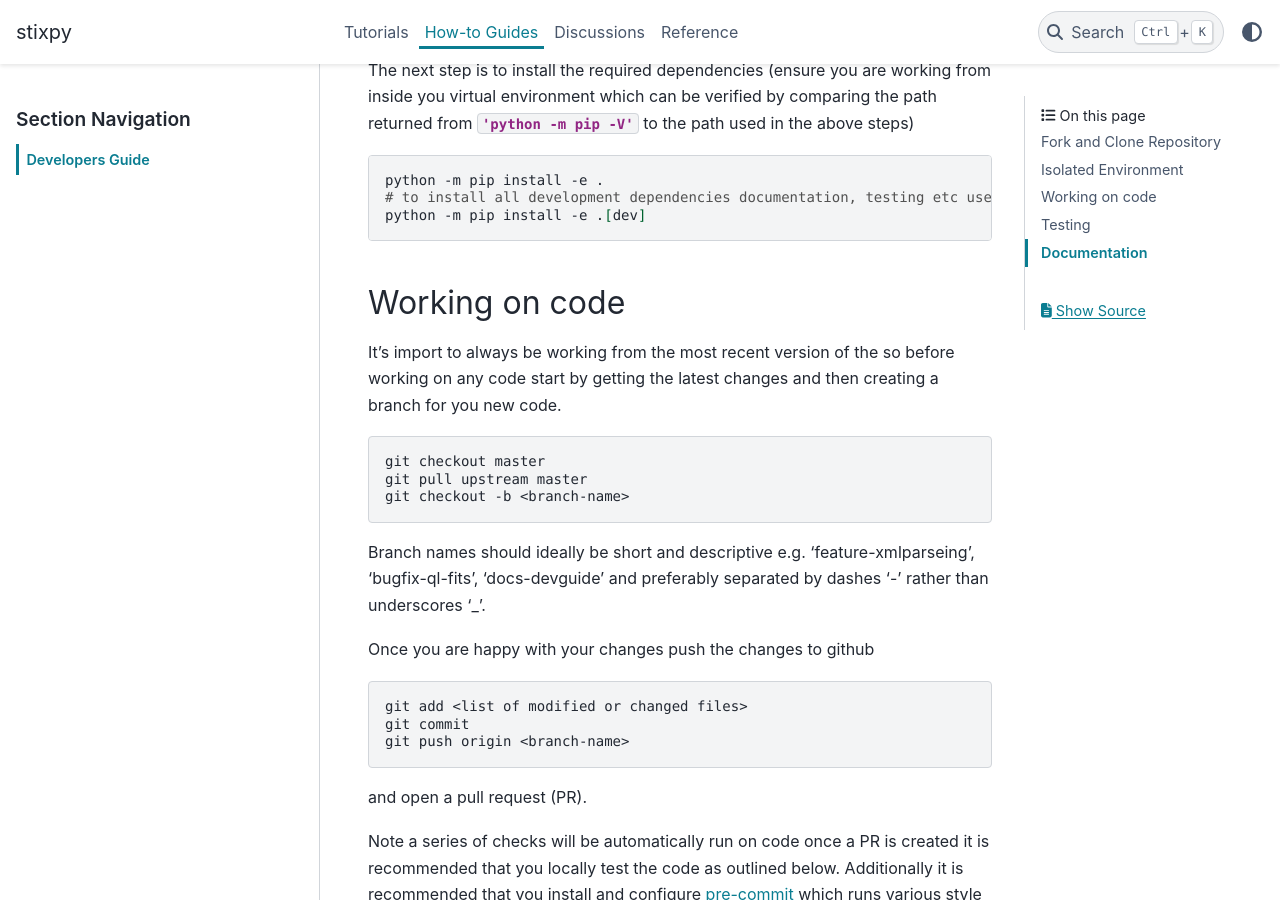
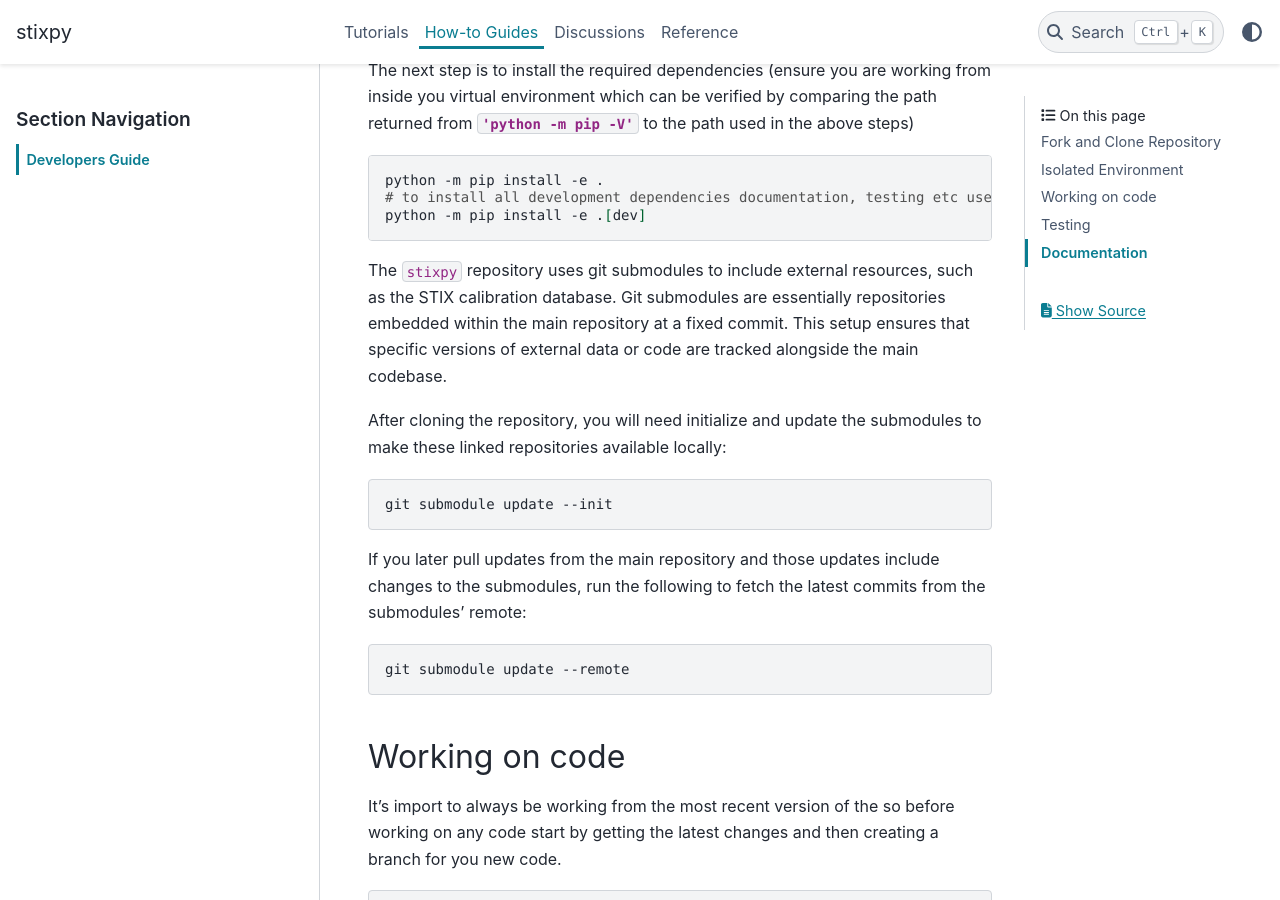
Before and after one commit to TCDSolar/stixpy, a Sphinx documentation site: the page built from docs/how_to_guides/dev_guide.rst, in a window 1280 px wide and 900 px high, scrolled down 1288 px. Built offline with Sphinx 7.4.7 and the PyData theme 0.15.4, drawn with Linux system fonts in a browser that asks for light colours; pages that are not in the unit, such as notebooks, are missing from menus; the version number could not be read and is left out.

Commit message:
Adding git submodule info to dev docs (#157)
* adding git submodule info
* adding info to readme
* updating links
* adding changelog

```diff
--- a/README.rst
+++ b/README.rst
@@ -31,6 +31,9 @@ It is strongly advised that you use and isolated environment through python's ve
 
    pip install stixpy
 
+To install the developer version and set up a development environment, follow the instructions in our [Developer Guide](https://stixpy.readthedocs.io/en/latest/how_to_guides/dev_guide.html).
+
+
 Usage
 -----
 
--- /dev/null
+++ b/changelog/157.doc.rst
@@ -0,0 +1 @@
+Added instructions for initializing and updating git submodules and fixed broken links.
--- a/docs/how_to_guides/dev_guide.rst
+++ b/docs/how_to_guides/dev_guide.rst
@@ -3,10 +3,10 @@ Developers Guide
 
 The instructions in this following section are based upon resources:
 
-* `Astropy Dev Workflow <https://docs.astropy.org/en/latest/development/workflow/development_workflow.html>`_
-* `Astropy Dev environment <https://docs.astropy.org/en/latest/development/workflow/get_devel_version.html#get-devel>`_
-* `Astropy Pull Request Example <https://docs.astropy.org/en/latest/development/workflow/git_edit_workflow_examples.html#astropy-fix-example>`_
-* `Sunpy Newcomers' Guide <https://docs.sunpy.org/en/latest/dev_guide/newcomers.html>`_
+* `Astropy Dev Workflow <https://docs.astropy.org/en/latest/development/git_edit_workflow_examples.html>`_
+* `Astropy Dev environment <https://docs.astropy.org/en/latest/development/quickstart.html#creating-a-development-environment>`_
+* `Astropy Pull Request Example <https://docs.astropy.org/en/latest/development/quickstart.html#creating-and-submitting-a-pull-request>`_
+* `Sunpy Newcomers' Guide <https://docs.sunpy.org/en/latest/dev_guide/contents/newcomers.html>`_
 
 Fork and Clone Repository
 -------------------------
@@ -61,6 +61,23 @@ used in the above steps)
     python -m pip install -e .
     # to install all development dependencies documentation, testing etc use
     python -m pip install -e .[dev]
+
+
+The ``stixpy`` repository uses git submodules to include external resources, such as the STIX calibration database.
+Git submodules are essentially repositories embedded within the main repository at a fixed commit.
+This setup ensures that specific versions of external data or code are tracked alongside the main codebase.
+
+After cloning the repository, you will need initialize and update the submodules to make these linked repositories available locally:
+
+.. code-block:: bash
+
+    git submodule update --init
+
+If you later pull updates from the main repository and those updates include changes to the submodules, run the following to fetch the latest commits from the submodules' remote:
+
+.. code-block:: bash
+
+    git submodule update --remote
 
 
 Working on code
```
